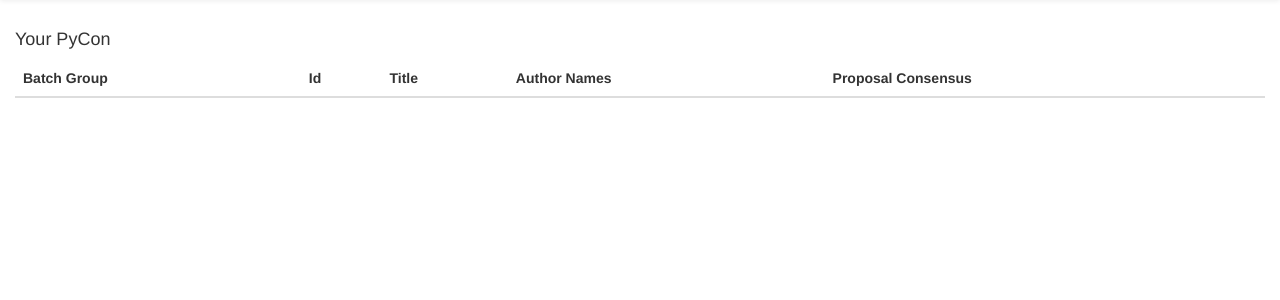
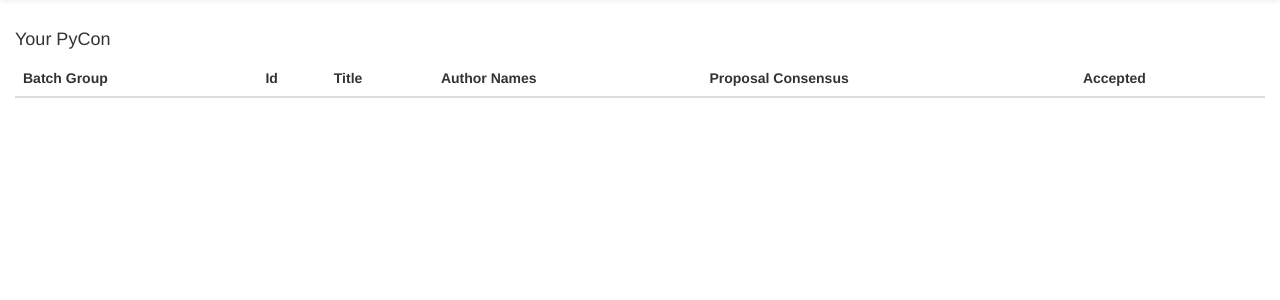
Before and after one commit to njl/progcom, a Python web app: template templates/batch/my_pycon.html in a window 1280 px wide. Shown: the part 51-351 px from the top of the page. Run offline with Jinja, Linux system fonts and the light colour scheme; the template is opened without the code that fills it: most values are stand-ins (such as "Sample title", 1, 10 or a date in 2020); lists and menus that the app fills with data are empty.

Commit message:
Show accepts on your noms

```diff
--- a/logic.py
+++ b/logic.py
@@ -631,7 +631,8 @@ def get_my_pycon(user):
     votes = fetchall(q, user)
 
     q = '''SELECT title, id,
-            array_to_string(author_names, ', ') AS author_names
+            array_to_string(author_names, ', ') AS author_names,
+            accepted
             FROM proposals WHERE batchgroup IS NOT NULL'''
     proposals = {row.id:row for row in fetchall(q)}
 
@@ -649,6 +650,7 @@ def get_my_pycon(user):
                             'id':p,
                             'title': proposals[p].title,
                             'author_names':proposals[p].author_names,
+                            'accepted': proposals[p].accepted,
                             'consensus':coverage[v.batchgroup][p]})
         else:
             rv.append({'batch_id':v.batchgroup,
--- a/templates/batch/my_pycon.html
+++ b/templates/batch/my_pycon.html
@@ -9,6 +9,7 @@
             <th data-column="title">Title</th>
             <th data-column="author_names">Author Names</th>
             <th data-column="consensus">Proposal Consensus</th>
+            <th data-column="accepted">Accepted</th>
         </tr>
     </thead>
     <tbody>
@@ -24,6 +25,13 @@
         <td><a href="/batch/<%=e.batch_id%>/"><%=e.title%></a></td>
         <td><%=e.author_names%></td>
         <td><%=e.consensus%></td>
+        <td><%if(e.accepted === null){ %>
+                Undecided
+            <% }else if(e.accepted){ %>
+                Accepted
+            <% }else{ %>
+                Declined
+            <% } %>
     </tr>
 </script>
 <script type="text/javascript">
```
